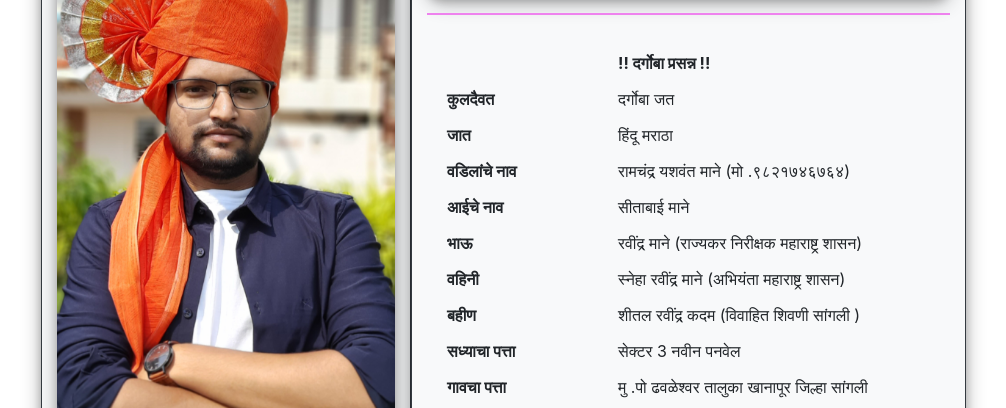
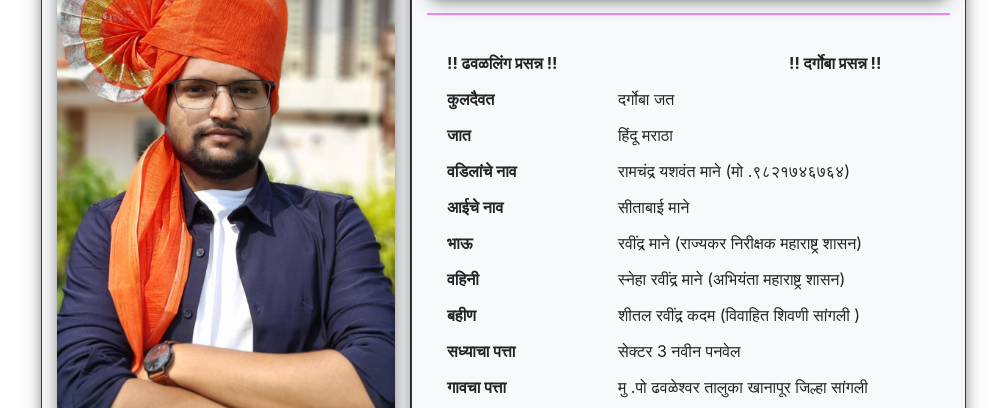
Before and after one commit to mahendram17/mahendram17.github.io, a plain HTML site: page index.html in a window 1280 px wide. Shown: the part 119-527 px from the top of the page, without its empty margins (44-1050 px from the left). Drawn offline with nearby package versions, Linux system fonts and the light colour scheme.

Commit message:
Update index.html

```diff
--- a/index.html
+++ b/index.html
@@ -116,8 +116,10 @@
           <!-- <p class="card-title"><span style="font-weight: bold;">कुदैवत</span>   &nbsp;&nbsp;&nbsp;&nbsp; &nbsp;&nbsp; &nbsp;&nbsp;&nbsp; &nbsp;&nbsp;:- &nbsp;&nbsp;दर्गोबा जत   </p> -->
          <div class="row">
             <div class="col-md-4">
-
+             <p class="card-title"><span style="font-weight: bold;">!! ढवळलिंग प्रसन्न !! </span></p>
             </div>
+            <div class="col-md-4">
+           </div>
             <div class="col-md-4">
                <p class="card-title"><span style="font-weight: bold;">!! दर्गोबा प्रसन्न !! </span></p>
             </div>
```
